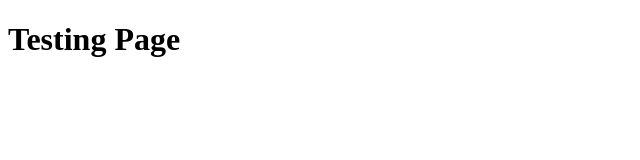
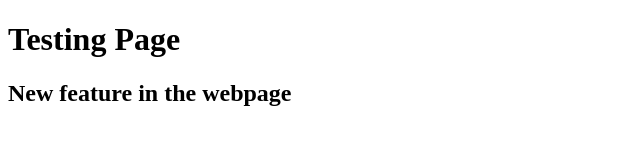
Before and after one commit to cpiedraq/testing_git, a plain HTML site: page page.html in a window 1280 px wide. Shown: the whole page, without its empty margins (0-640 px from the left). Drawn offline with Linux system fonts and the light colour scheme.

Commit message:
Update page.html
Add new <h2>

```diff
--- a/page.html
+++ b/page.html
@@ -8,6 +8,8 @@
 
     <h1>Testing Page</h1>
 
+    <h2>New feature in the webpage</h2>
+
   </body>
 
 </html>
```
